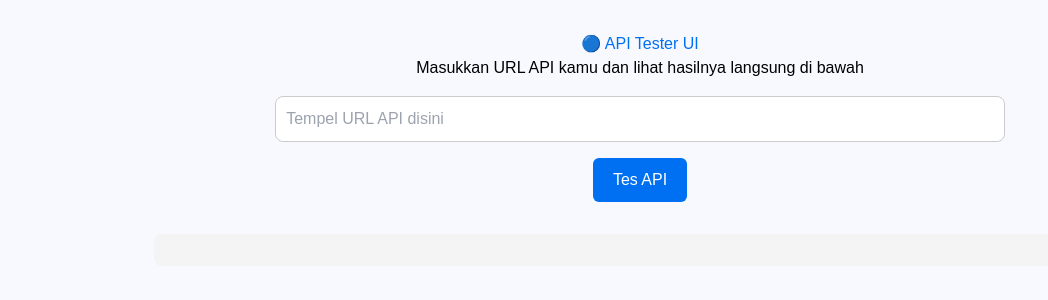
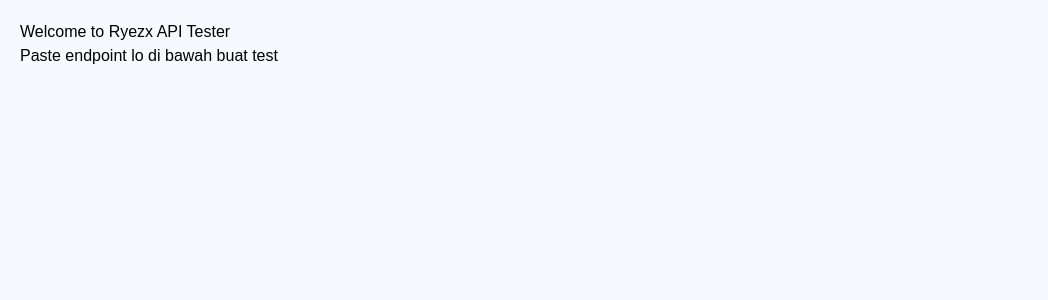
Before and after one commit to rezzxzx/api.ryezx, a Next.js app: page / in a window 1280 px wide. Shown: the top 300 px of the page, without its empty margins (0-1048 px from the left). Built offline with nearby package versions, Linux system fonts and the light colour scheme.

Commit message:
Update index.js

```diff
--- a/pages/index.js
+++ b/pages/index.js
@@ -1,71 +1,8 @@
-// pages/index.js
-import Head from "next/head";
-
 export default function Home() {
   return (
-    <>
-      <Head>
-        <title>My API Tester</title>
-        <meta name="viewport" content="width=device-width, initial-scale=1" />
-      </Head>
-      <div style={{ textAlign: "center", padding: "2rem", fontFamily: "sans-serif" }}>
-        <h1 style={{ color: "#0070f3" }}>🔵 API Tester UI</h1>
-        <p>Masukkan URL API kamu dan lihat hasilnya langsung di bawah</p>
-
-        <input
-          type="text"
-          id="api-url"
-          placeholder="Tempel URL API disini"
-          style={{
-            padding: "10px",
-            width: "60%",
-            borderRadius: "8px",
-            marginTop: "1rem",
-            border: "1px solid #ccc",
-          }}
-        />
-        <br />
-        <button
-          onClick={() => {
-            const url = document.getElementById("api-url").value;
-            fetch(url)
-              .then((res) => res.json())
-              .then((data) => {
-                document.getElementById("result").innerText = JSON.stringify(data, null, 2);
-              })
-              .catch((err) => {
-                document.getElementById("result").innerText = `❌ Error: ${err}`;
-              });
-          }}
-          style={{
-            marginTop: "1rem",
-            padding: "10px 20px",
-            backgroundColor: "#0070f3",
-            color: "white",
-            border: "none",
-            borderRadius: "6px",
-            cursor: "pointer",
-          }}
-        >
-          Tes API
-        </button>
-
-        <pre
-          id="result"
-          style={{
-            marginTop: "2rem",
-            textAlign: "left",
-            backgroundColor: "#f4f4f4",
-            padding: "1rem",
-            borderRadius: "8px",
-            width: "80%",
-            marginLeft: "auto",
-            marginRight: "auto",
-            overflowX: "auto",
-          }}
-        >
-        </pre>
-      </div>
-    </>
-  );
+    <div style={{ padding: 20 }}>
+      <h1>Welcome to Ryezx API Tester</h1>
+      <p>Paste endpoint lo di bawah buat test</p>
+    </div>
+  )
 }
```
